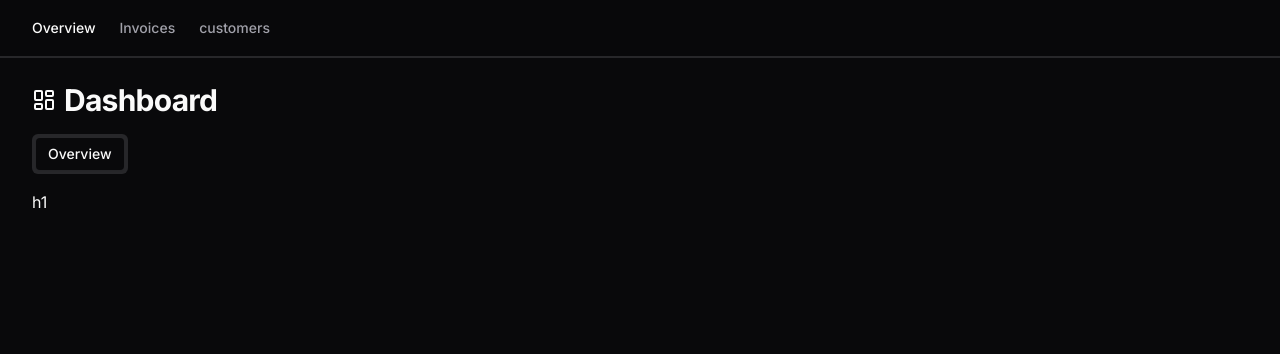
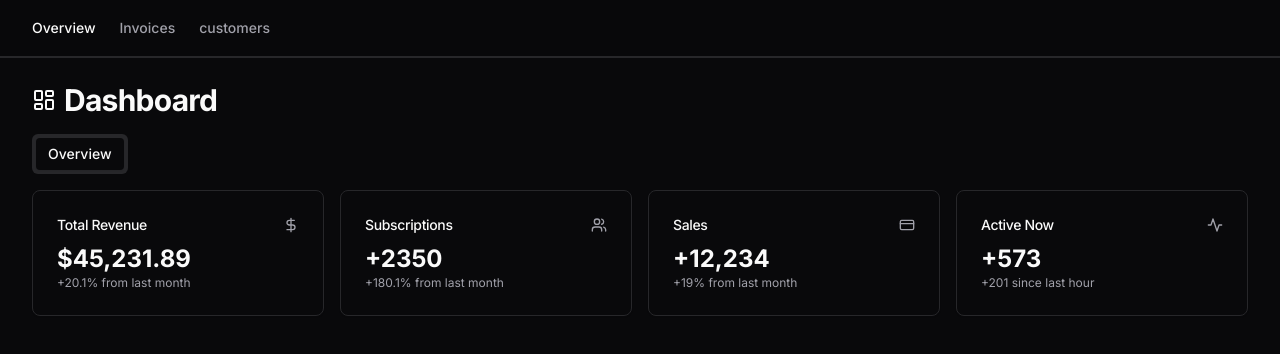
Before and after one commit to ismaelherreradev/nextjs-dashboard-v2, a Next.js app: page /dashboard in a window 1280 px wide. Shown: the top 354 px of the page. Built offline with nearby package versions, Linux system fonts and the light colour scheme.

Commit message:
Card wrapper and dumy data

```diff
--- a/app/dashboard/(overview)/page.tsx
+++ b/app/dashboard/(overview)/page.tsx
@@ -1,3 +1,4 @@
+import CardWrapper from "@/components/dashboard/card-wrapper"
 import { Tabs, TabsContent, TabsList, TabsTrigger } from "@/components/ui/tabs"
 import { LayoutDashboardIcon } from "lucide-react"
 
@@ -16,7 +17,7 @@ export default function Dashboard() {
             <TabsTrigger value="overview">Overview</TabsTrigger>
           </TabsList>
           <TabsContent value="overview" className="space-y-4">
-            <div className="grid gap-4 md:grid-cols-2 lg:grid-cols-4">h1</div>
+            <CardWrapper />
           </TabsContent>
         </Tabs>
       </div>
--- /dev/null
+++ b/components/dashboard/card-wrapper.tsx
@@ -0,0 +1,99 @@
+import { Card, CardHeader, CardTitle, CardContent } from "../ui/card"
+
+export default function CardWrapper() {
+  return (
+    <div className="grid gap-4 md:grid-cols-2 lg:grid-cols-4">
+      <Card>
+        <CardHeader className="flex flex-row items-center justify-between space-y-0 pb-2">
+          <CardTitle className="text-sm font-medium">Total Revenue</CardTitle>
+          <svg
+            xmlns="http://www.w3.org/2000/svg"
+            viewBox="0 0 24 24"
+            fill="none"
+            stroke="currentColor"
+            strokeLinecap="round"
+            strokeLinejoin="round"
+            strokeWidth="2"
+            className="text-muted-foreground h-4 w-4"
+          >
+            <path d="M12 2v20M17 5H9.5a3.5 3.5 0 0 0 0 7h5a3.5 3.5 0 0 1 0 7H6" />
+          </svg>
+        </CardHeader>
+        <CardContent>
+          <div className="text-2xl font-bold">$45,231.89</div>
+          <p className="text-muted-foreground text-xs">
+            +20.1% from last month
+          </p>
+        </CardContent>
+      </Card>
+      <Card>
+        <CardHeader className="flex flex-row items-center justify-between space-y-0 pb-2">
+          <CardTitle className="text-sm font-medium">Subscriptions</CardTitle>
+          <svg
+            xmlns="http://www.w3.org/2000/svg"
+            viewBox="0 0 24 24"
+            fill="none"
+            stroke="currentColor"
+            strokeLinecap="round"
+            strokeLinejoin="round"
+            strokeWidth="2"
+            className="text-muted-foreground h-4 w-4"
+          >
+            <path d="M16 21v-2a4 4 0 0 0-4-4H6a4 4 0 0 0-4 4v2" />
+            <circle cx="9" cy="7" r="4" />
+            <path d="M22 21v-2a4 4 0 0 0-3-3.87M16 3.13a4 4 0 0 1 0 7.75" />
+          </svg>
+        </CardHeader>
+        <CardContent>
+          <div className="text-2xl font-bold">+2350</div>
+          <p className="text-muted-foreground text-xs">
+            +180.1% from last month
+          </p>
+        </CardContent>
+      </Card>
+      <Card>
+        <CardHeader className="flex flex-row items-center justify-between space-y-0 pb-2">
+          <CardTitle className="text-sm font-medium">Sales</CardTitle>
+          <svg
+            xmlns="http://www.w3.org/2000/svg"
+            viewBox="0 0 24 24"
+            fill="none"
+            stroke="currentColor"
+            strokeLinecap="round"
+            strokeLinejoin="round"
+            strokeWidth="2"
+            className="text-muted-foreground h-4 w-4"
+          >
+            <rect width="20" height="14" x="2" y="5" rx="2" />
+            <path d="M2 10h20" />
+          </svg>
+        </CardHeader>
+        <CardContent>
+          <div className="text-2xl font-bold">+12,234</div>
+          <p className="text-muted-foreground text-xs">+19% from last month</p>
+        </CardContent>
+      </Card>
+      <Card>
+        <CardHeader className="flex flex-row items-center justify-between space-y-0 pb-2">
+          <CardTitle className="text-sm font-medium">Active Now</CardTitle>
+          <svg
+            xmlns="http://www.w3.org/2000/svg"
+            viewBox="0 0 24 24"
+            fill="none"
+            stroke="currentColor"
+            strokeLinecap="round"
+            strokeLinejoin="round"
+            strokeWidth="2"
+            className="text-muted-foreground h-4 w-4"
+          >
+            <path d="M22 12h-4l-3 9L9 3l-3 9H2" />
+          </svg>
+        </CardHeader>
+        <CardContent>
+          <div className="text-2xl font-bold">+573</div>
+          <p className="text-muted-foreground text-xs">+201 since last hour</p>
+        </CardContent>
+      </Card>
+    </div>
+  )
+}
```
Also changed, not shown: lib/placeholder-data.ts (added, +186 -0 lines).
